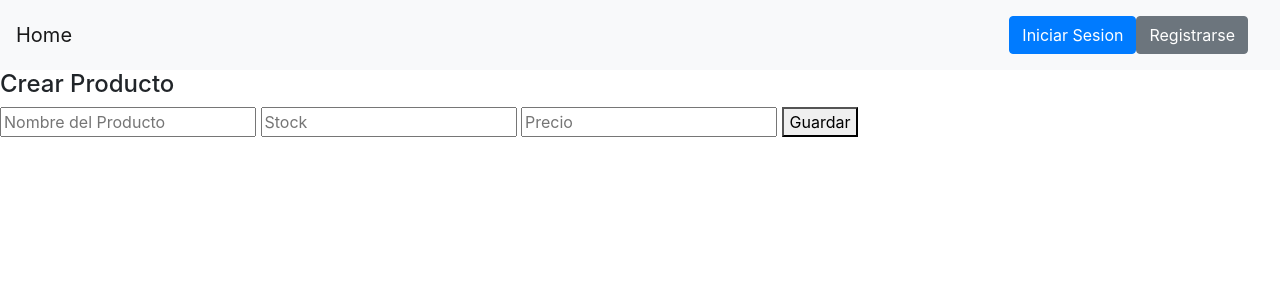
After one commit to lucerohugo/INGSoftware, a Django app: page /products/product_create/ in a window 1280 px wide. The commit adds this page. Shown: the top 300 px of the page. Run offline with Django 5.2, Linux system fonts and the light colour scheme; some libraries are stand-ins or nearby versions.

Commit message:
Update 24/4/25

```diff
--- a/home/templates/index.html
+++ b/home/templates/index.html
@@ -3,7 +3,7 @@
 {% block title %} Inicio {% endblock %}
 
 {% block content %}
-
+    {{ current_year }}
 <div class="jumbotron">
     <h1 class="display-4">¡Bienvenido!</h1>
     <p class="lead">Este es un sistema de tercer año de DSW</p>
--- /dev/null
+++ b/itec2025/context_processors.py
@@ -0,0 +1,7 @@
+from datetime import date, datetime
+
+def get_time_data(request):
+    return {
+        'current_year': date.today().year,
+        'current_date': date.today()
+    }
--- a/itec2025/settings.py
+++ b/itec2025/settings.py
@@ -65,6 +65,8 @@ TEMPLATES = [
                 'django.template.context_processors.request',
                 'django.contrib.auth.context_processors.auth',
                 'django.contrib.messages.context_processors.messages',
+                #nombre-app.nombre-archivo.nombre-funcion
+                'itec2025.context_processors.get_time_data'
             ],
         },
     },
--- /dev/null
+++ b/products/templates/products/create.html
@@ -0,0 +1,12 @@
+{% extends 'base.html' %}
+
+{% block content %}
+<h4>Crear Producto</h4>
+    <form method="POST">
+        {% csrf_token %}
+        <input type="text" name="name" placeholder="Nombre del Producto">
+        <input type="number" name="stock" placeholder="Stock">
+        <input type="number" name="price" placeholder="Precio">
+        <button type="submit"> Guardar </button>
+    </form>
+{% endblock %}
--- a/products/urls.py
+++ b/products/urls.py
@@ -1,11 +1,22 @@
 from django.urls import path
-from products.views import (product_list, order_list , product_detail,)
+
+from products.views import (
+    create_product,
+    order_list,
+    product_detail,
+    product_list,
+)
 
 urlpatterns = [
     path(
         route='product_list/',
         view=product_list,
         name='product_list'
+    ),
+    path(
+        route='product_create/',
+        view=create_product,
+        name='product_create'
     ),
     path(
         route='product_detail/<int:product_id>/',
--- a/products/views.py
+++ b/products/views.py
@@ -1,4 +1,5 @@
-from django.shortcuts import render, get_list_or_404
+from django.contrib import messages
+from django.shortcuts import render, get_object_or_404
 
 from products.models import Product
 from products.services.products import ProductService
@@ -11,21 +12,39 @@ def product_list(request):
         request,
         'products/list.html',
         dict(
-            products = all_products,
-            otro_atributo= 'Atributo 2',
+            products=all_products,
+            otro_atributo='Atributo 2',
             total_price = total_price
         )
     )
 
 def product_detail(request, product_id):
-    product= get_list_or_404(Product, id=product_id)
+    product = get_object_or_404(Product, id=product_id)
     return render(
         request,
         'products/detail.html',
         dict(
-            product= product,
+            product=product,
         )
     )
 
+def create_product(request):
+    if request.method == 'POST':
+        name = request.POST.get('name')
+        stock = request.POST.get('stock')
+        price = request.POST.get('price')
+
+        Product.objects.create(
+            name=name,
+            stock=int(stock),
+            price=float(price)
+        )
+        messages.success(request, 'Producto Creado')
+    return render(
+        request,
+        'products/create.html'
+    )
+
+
 def order_list(request):
     return render(request, 'orders/list.html')
```
Also changed, not shown: db.sqlite3.
